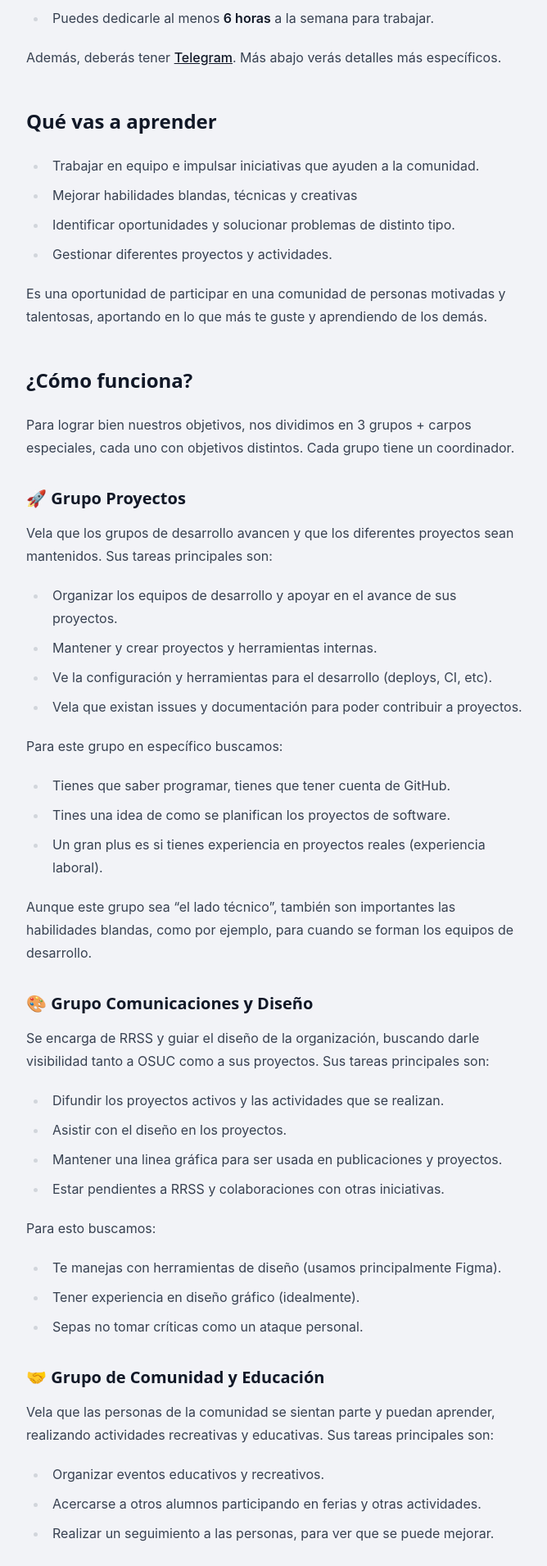
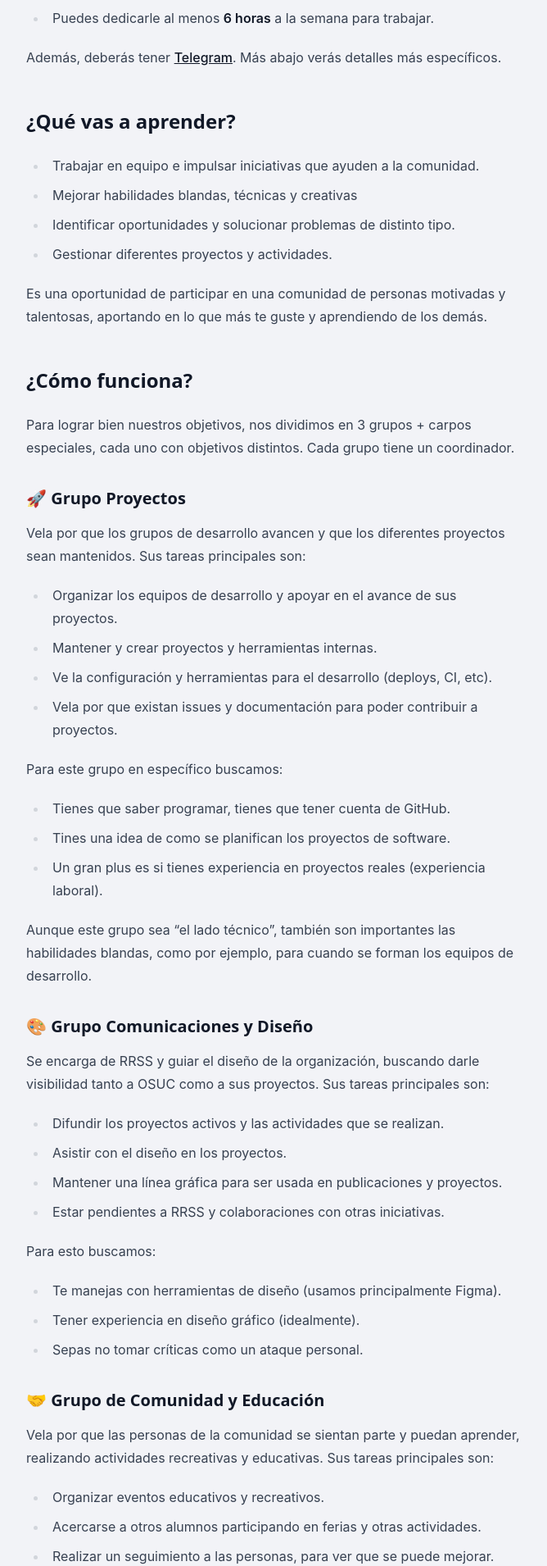
Before and after one commit to open-source-uc/osuc.dev, a SvelteKit app: page /join/internal in a window 1280 px wide. Shown: the part 580-2490 px from the top of the page at 82% size, without its empty margins (304-972 px from the left). Built offline with nearby package versions, Linux system fonts and the light colour scheme.

Commit message:
Fit grammar

```diff
--- a/src/routes/join/internal/+page.svelte
+++ b/src/routes/join/internal/+page.svelte
@@ -25,7 +25,7 @@
 		detalles más específicos.
 	</p>
 
-	<h2>Qué vas a aprender</h2>
+	<h2>¿Qué vas a aprender?</h2>
 	<ul>
 		<li>Trabajar en equipo e impulsar iniciativas que ayuden a la comunidad.</li>
 		<li>Mejorar habilidades blandas, técnicas y creativas</li>
@@ -46,14 +46,14 @@
 
 	<h3>🚀 Grupo Proyectos</h3>
 	<p>
-		Vela que los grupos de desarrollo avancen y que los diferentes proyectos sean mantenidos. Sus
+		Vela por que los grupos de desarrollo avancen y que los diferentes proyectos sean mantenidos. Sus
 		tareas principales son:
 	</p>
 	<ul>
 		<li>Organizar los equipos de desarrollo y apoyar en el avance de sus proyectos.</li>
 		<li>Mantener y crear proyectos y herramientas internas.</li>
 		<li>Ve la configuración y herramientas para el desarrollo (deploys, CI, etc).</li>
-		<li>Vela que existan issues y documentación para poder contribuir a proyectos.</li>
+		<li>Vela por que existan issues y documentación para poder contribuir a proyectos.</li>
 	</ul>
 	<p>Para este grupo en específico buscamos:</p>
 	<ul>
@@ -74,7 +74,7 @@
 	<ul>
 		<li>Difundir los proyectos activos y las actividades que se realizan.</li>
 		<li>Asistir con el diseño en los proyectos.</li>
-		<li>Mantener una linea gráfica para ser usada en publicaciones y proyectos.</li>
+		<li>Mantener una línea gráfica para ser usada en publicaciones y proyectos.</li>
 		<li>Estar pendientes a RRSS y colaboraciones con otras iniciativas.</li>
 	</ul>
 	<p>Para esto buscamos:</p>
@@ -86,7 +86,7 @@
 
 	<h3>🤝 Grupo de Comunidad y Educación</h3>
 	<p>
-		Vela que las personas de la comunidad se sientan parte y puedan aprender, realizando actividades
+		Vela por que las personas de la comunidad se sientan parte y puedan aprender, realizando actividades
 		recreativas y educativas. Sus tareas principales son:
 	</p>
 	<ul>
@@ -107,7 +107,7 @@
 	<h4>Coordinador General</h4>
 	<p>
 		Es el que se encarga de darle dirección a la organización y asegurarse de que se cumplan los
-		objetivos. Planifica el semestre y las tareas a realizar. Se comunica con otras iniciativas y y
+		objetivos. Planifica el semestre y las tareas a realizar. Se comunica con otras iniciativas y
 		da la cara como líder de la iniciativa.
 	</p>
 
--- a/src/routes/join/projects/+page.svelte
+++ b/src/routes/join/projects/+page.svelte
@@ -35,11 +35,11 @@
 		(links en la <a href="/">página principal</a>).
 	</p>
 
-	<h2>Que es lo que harás</h2>
+	<h2>¿Qué es lo que harás?</h2>
 
 	<ul>
 		<li>
-			Participaras en la planificación y el desarrollo de un proyecto de software a lo largo del
+			Participarás en la planificación y el desarrollo de un proyecto de software a lo largo del
 			semestre.
 		</li>
 		<li>
@@ -56,7 +56,7 @@
 		tanto de desarrollo como de trabajo en equipo.
 	</p>
 
-	<h2>Qué vas a aprender</h2>
+	<h2>¿Qué vas a aprender?</h2>
 	<ul>
 		<li>
 			Expandirás tus habilidades técnicas y creativas en torno a un proyecto de software con
```
